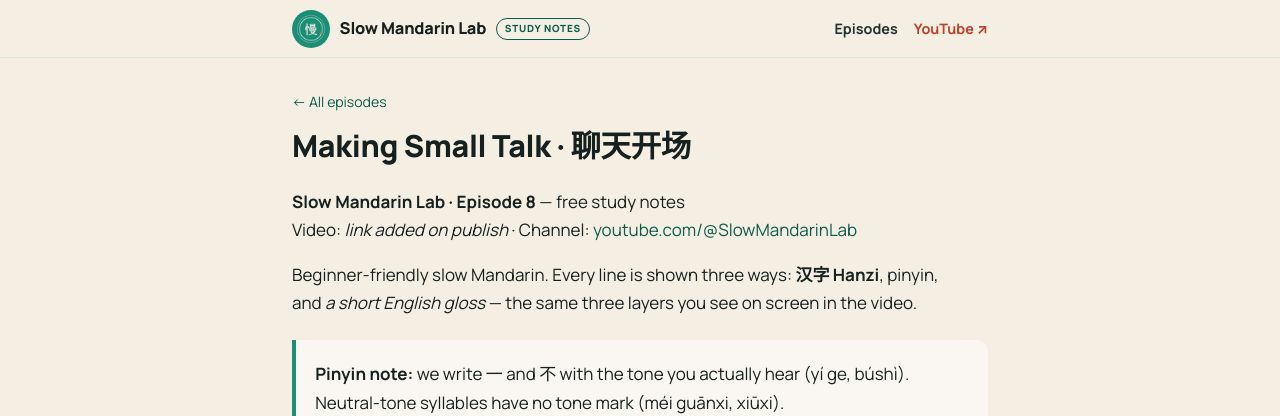
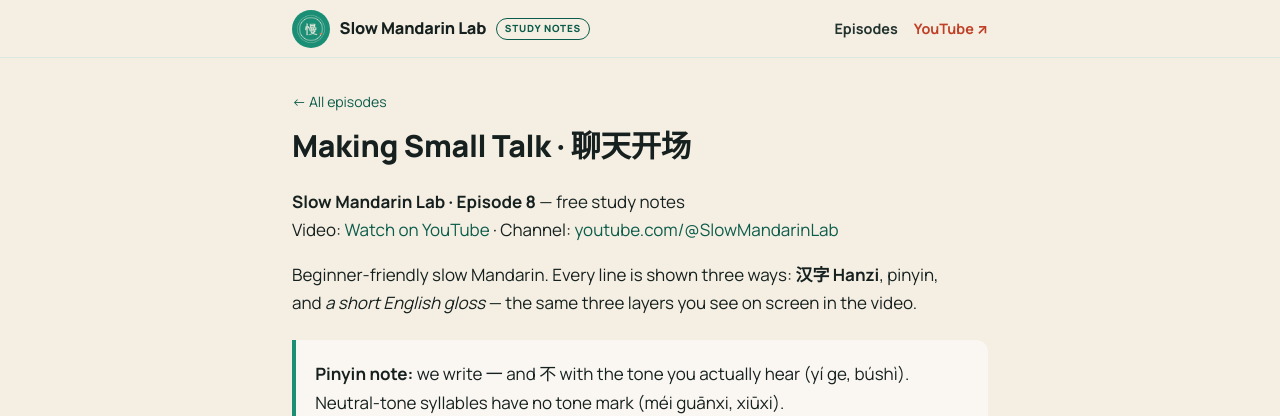
Before and after one commit to bowang168/slow-mandarin-lab, a Jekyll site: the page built from episodes/008-making-small-talk.md, in a window 1280 px wide and 900 px high. Shown: the top 416 px of the window. Built offline with Jekyll 4.4.1, drawn with Linux system fonts in a browser that asks for light colours; some web fonts are replaced.

Commit message:
008: backfill YouTube video link now that the episode is public

```diff
--- a/episodes/008-making-small-talk.md
+++ b/episodes/008-making-small-talk.md
@@ -6,7 +6,7 @@ permalink: /episodes/008-making-small-talk/
 ---
 
 **Slow Mandarin Lab · Episode 8** — free study notes
-Video: *link added on publish* · Channel: [youtube.com/@SlowMandarinLab](https://www.youtube.com/@SlowMandarinLab)
+Video: [Watch on YouTube](https://www.youtube.com/watch?v=8oITyAB1EEc) · Channel: [youtube.com/@SlowMandarinLab](https://www.youtube.com/@SlowMandarinLab)
 
 Beginner-friendly slow Mandarin. Every line is shown three ways: **汉字 Hanzi**, pinyin,
 and *a short English gloss* — the same three layers you see on screen in the video.
```
